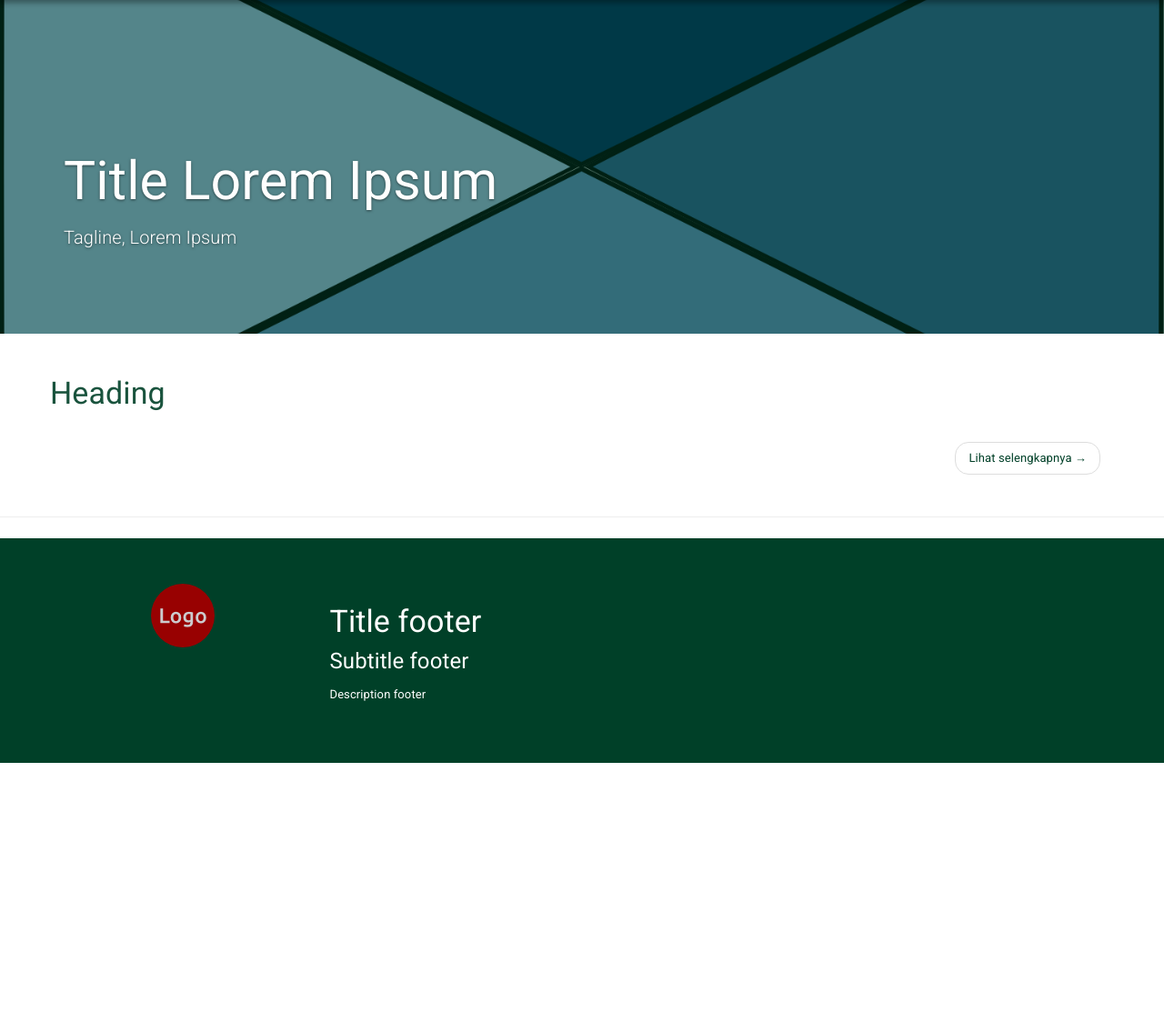
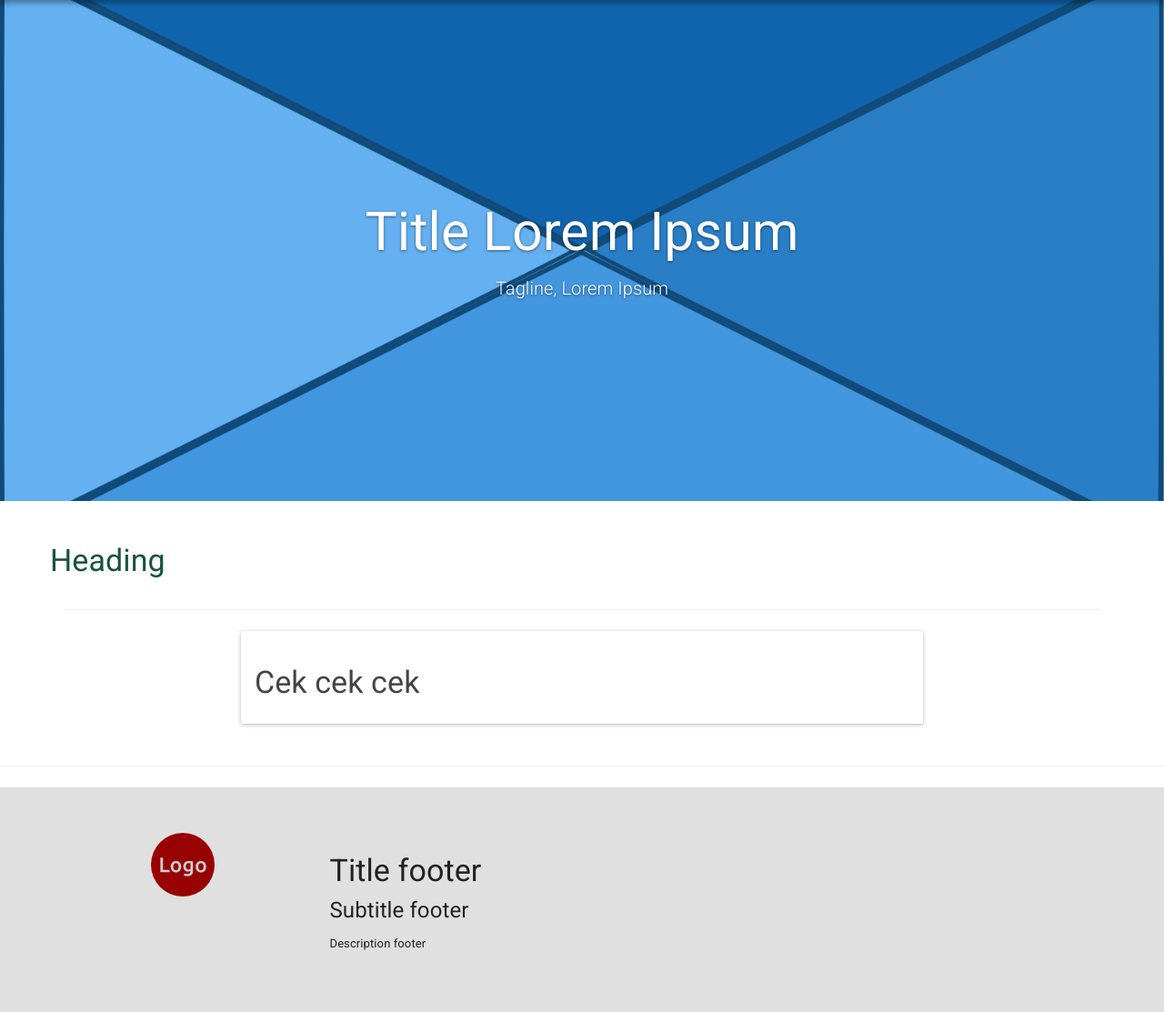
Before and after one commit to kukuhsain/portfolio-homepage, a Python web app: template templates/homepage.html in a window 1280 px wide. Shown: the part 64-1177 px from the top of the page at 91% size. Before the commit the page ends 903 px from the top, so only its background shows below. Run offline with Jinja, Linux system fonts and the light colour scheme; the template is opened without the code that fills it, so the values that code supplies are empty; some libraries are stand-ins or nearby versions.

Commit message:
Improve UI of homepage

```diff
--- a/frontend/sass/style.scss
+++ b/frontend/sass/style.scss
@@ -4,10 +4,12 @@
 @import "paper-bootswatch";
 @import "cards";
 
-$teal: rgba(0,64,40,1);
-$teal-light: rgba(0,64,40,0.8);
-$teal-thin: rgba(0,64,40,0.5);
+$primary: #2196f3;
+$primary-light: rgba($primary, 0.8);
+$primary-thin: rgba($primary, 0.5);
 $maroon: #b0272b;
+$grey-dark: #212121;
+$grey-light: #e0e0e0;
 
 body {
 	background-color: #fff;
@@ -37,7 +39,6 @@ body {
 }
 
 .jumbotron {
-	// background-image: url("../images/prambanan.jpg");
 	background-position: 0% 50%;
   background-size: cover;
   background-repeat: no-repeat;
@@ -45,11 +46,12 @@ body {
   color: #fff;
   text-shadow: 0 1px 3px rgba(0,0,0,.5);
   margin-bottom: 0;
+	text-align: center;
 
 	.background-overlay {
-		background: $teal-thin;
-		padding-top: 144px;
-	  padding-bottom: 72px;
+		background: $primary-thin;
+		padding-top: 200px;
+	  padding-bottom: 200px;
 	}
 
 	.title {
@@ -63,14 +65,14 @@ body {
 
 	li {
 		>a {
-			color: $teal-light;
+			color: $primary-light;
 			border: 0;
 			border-bottom: 3px solid white;
 		}
 
 		>a:hover {
-			color: $teal;
-			border-bottom: 3px solid $teal;
+			color: $primary;
+			border-bottom: 3px solid $primary;
 			border-radius: 0;
 		}
 	}
@@ -171,13 +173,13 @@ body {
 	}
 }
 
-.panel {
-	border: 1px solid rgba(0,64,40,.6);
-}
-
-.card {
-	border: 1px solid rgba(0,64,40,.6);
-}
+// .panel {
+// 	border: 1px solid rgba(0,64,40,.6);
+// }
+//
+// .card {
+// 	border: 1px solid rgba(0,64,40,.6);
+// }
 
 div.dropdown {
 	display: inline;
@@ -186,25 +188,25 @@ div.dropdown {
 
 // Footer
 .footer {
-	background-color: $teal;
-	color: #fff;
+	background-color: $grey-light;
+	color: $grey-dark;
 	padding-top: 50px;
 	padding-bottom: 50px;
 
 	h3 {
-		color: white;
+		color: $grey-dark;
 	}
 
 	h4 {
-		color: white;
+		color: $grey-dark;
 	}
 
 	h5 {
-		color: white;
+		color: $grey-dark;
 	}
 
 	.footer-links {
-		color: white;
+		color: $grey-dark;
 	}
 }
 
--- a/templates/homepage.html
+++ b/templates/homepage.html
@@ -35,13 +35,28 @@
 
       </div>
 
-      <nav>
-        <ul class="pager">
-          <li class="next"><a href="/">Lihat selengkapnya <span aria-hidden="true">&rarr;</span></a></li>
-        </ul>
-      </nav>
+      <hr>
+
+      <div class="row">
+        <div class="col-sm-2">
+
+        </div>
+        <div class="col-sm-8">
+          <div class="panel">
+            <div class="panel-body">
+              <h3>Cek cek cek</h3>
+            </div>
+          </div>
+        </div>
+        <div class="col-sm-2">
+
+        </div>
+      </div>
+
     </div>
 
     <hr>
 
+
+
 {% endblock %}
```
Also changed, not shown: statics/css/style.css, 1 other file.
